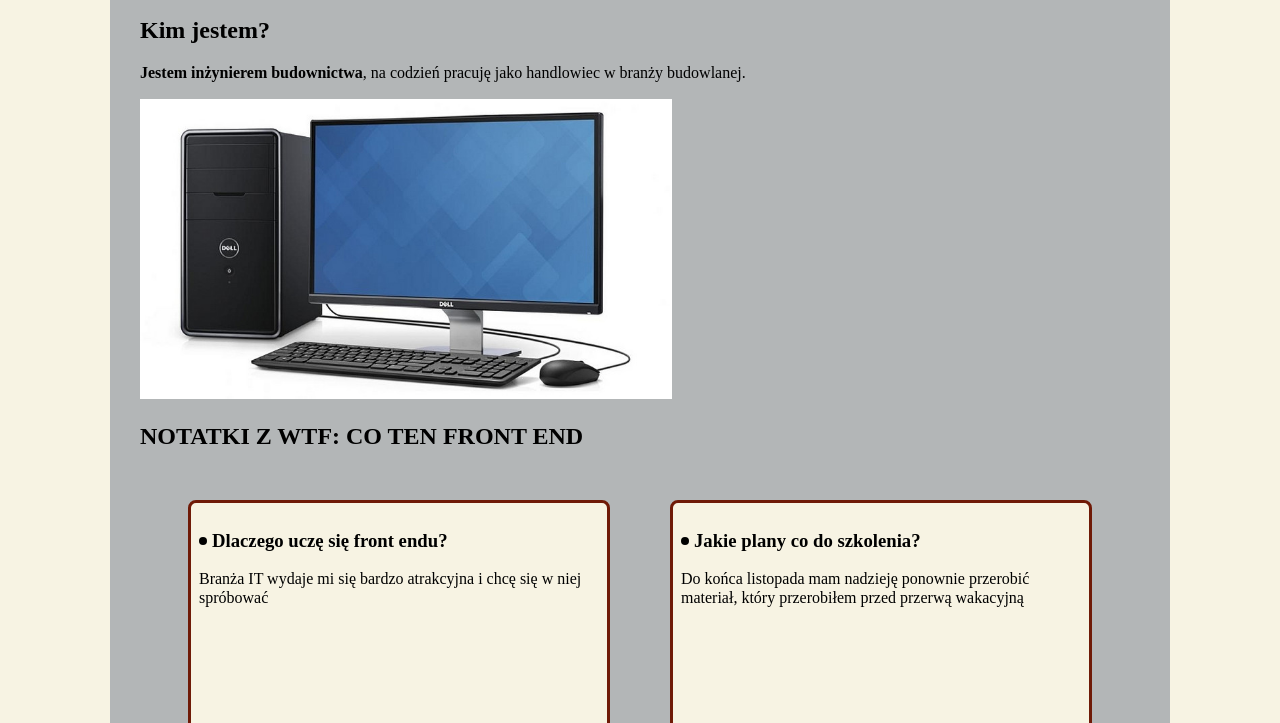
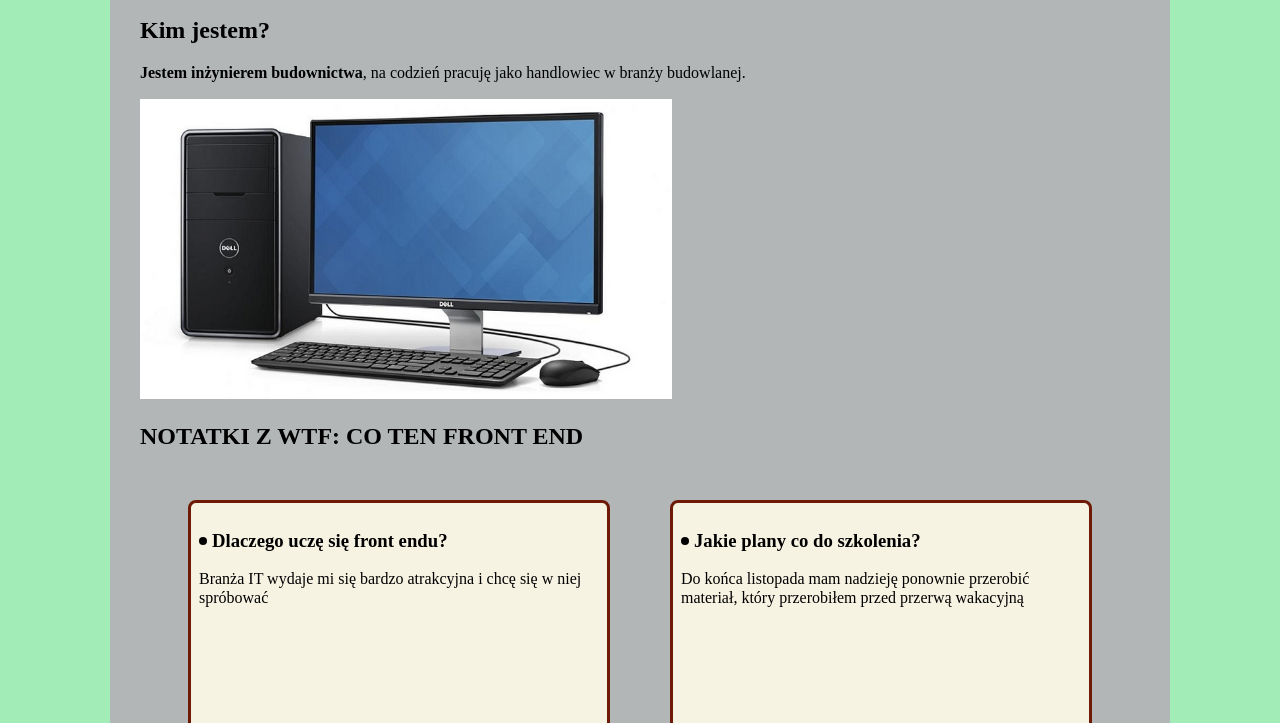
Before and after one commit to mlesiak/mypage-webpack, a website built with webpack: page src/pages/index.html in a window 1280 px wide. Shown: the part 369-1092 px from the top of the page. Built offline with nearby package versions, Linux system fonts and the light colour scheme.

Commit message:
new background

```diff
--- a/src/scss/main.scss
+++ b/src/scss/main.scss
@@ -6,7 +6,7 @@
 
 
 body {
-    background: #F7F3E3;
+    background: #a2ecb8;
     margin: 0;
   }
 
@@ -39,7 +39,7 @@ body {
   @media screen and (min-width: 767px) {
 
   body {
-    background: #F7F3E3;
+    background: #a2ecb8;
   }
 
   .header {
```
